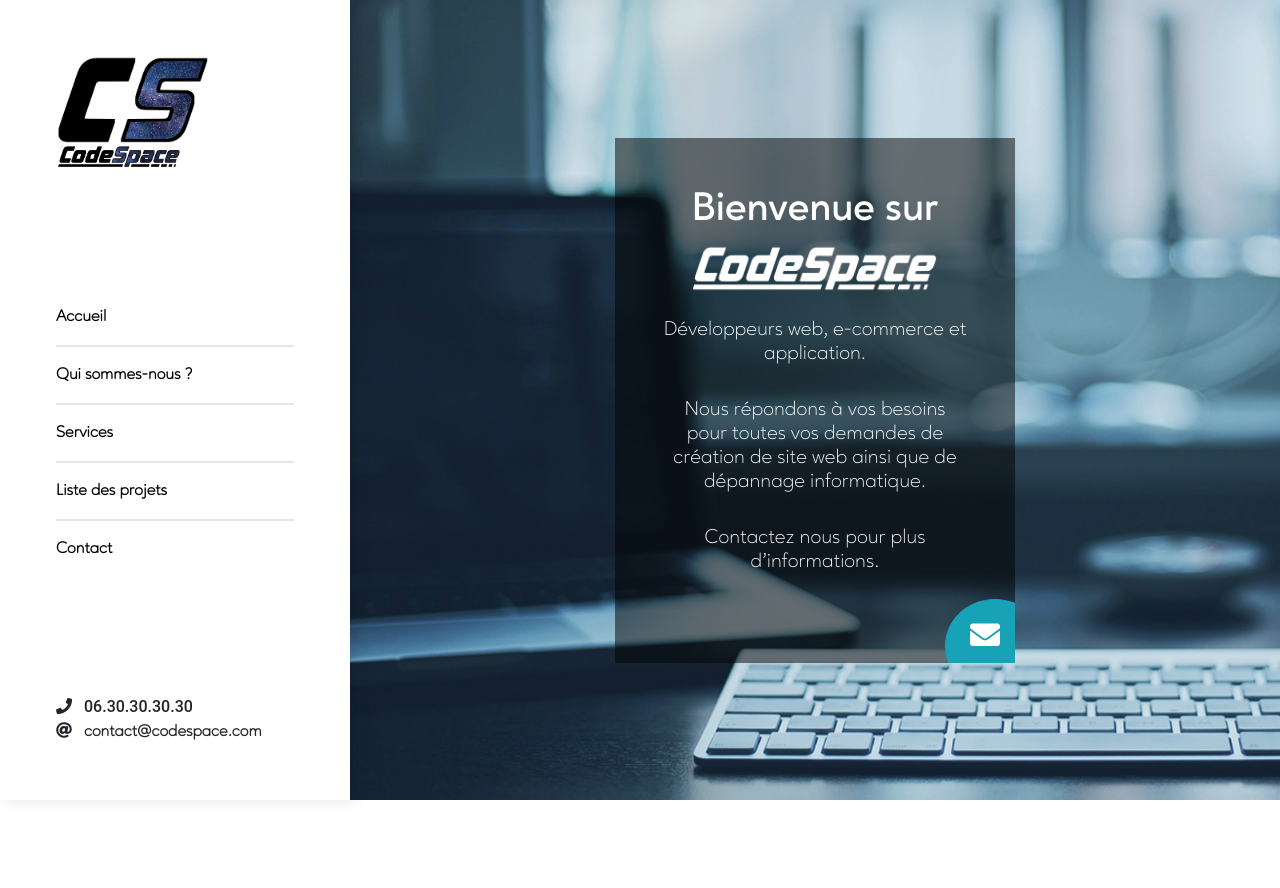
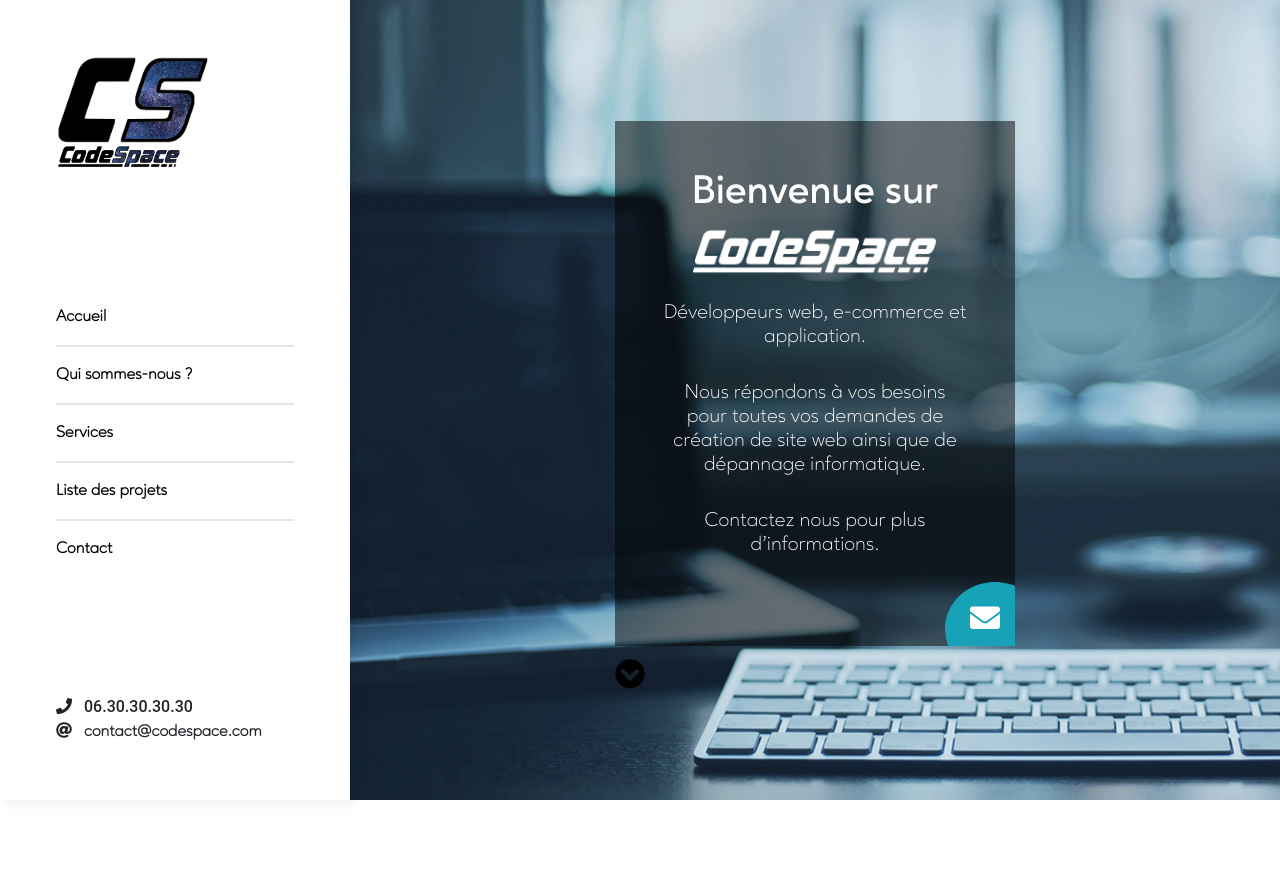
Before and after one commit to bologia/codespacesite, a PHP site: page / in a window 1280 px wide. Shown: the top 888 px of the page. Run offline with PHP 8.4, Linux system fonts and the light colour scheme; some libraries are stand-ins or nearby versions.

Commit message:
fleche animation

```diff
--- a/css/home.css
+++ b/css/home.css
@@ -46,12 +46,22 @@
 }
 
 .btn-home:hover #momo {
-    top: 28px;
+    top: 30px;
     left: 38px;
     -webkit-animation:spin .8s;
     -moz-animation:spin .8s;
     animation:spin .8s;
 }
-    @-moz-keyframes spin { 100% { -moz-transform: rotate(360deg); } }
-    @-webkit-keyframes spin { 100% { -webkit-transform: rotate(360deg); } }
-    @keyframes spin { 100% { -webkit-transform: rotate(360deg); transform:rotate(360deg); } }
+@-moz-keyframes spin { 100% { -moz-transform: rotate(360deg); } }
+@-webkit-keyframes spin { 100% { -webkit-transform: rotate(360deg); } }
+@keyframes spin { 100% { -webkit-transform: rotate(360deg); transform:rotate(360deg); } }
+
+.fa-chevron-circle-down {
+    font-size: 30px;
+    -webkit-animation:arrowhome 2s infinite;
+    -moz-animation:arrowhome 2s infinite;
+    animation:arrowhome 2s infinite;
+}
+@-moz-keyframes arrowhome { 0% { transform: translateY(0px); } 50% { transform: translateY(20px); } 100% { transform: translateY(0px); } }
+@-webkit-keyframes arrowhome { 0% { transform: translateY(0px); } 50% { transform: translateY(20px); } 100% { transform: translateY(0px); } }
+@keyframes arrowhome { 0% { transform: translateY(0px); } 50% { transform: translateY(15px); } 100% { transform: translateY(0px); } }
--- a/includes/home.php
+++ b/includes/home.php
@@ -1,4 +1,5 @@
 <div class="s1 d-flex justify-content-center align-items-center">
+    <div>
         <div class="card-home card rounded-0">
             <div class="card-body text-center p-5">
                 <h1>Bienvenue sur</h1>
@@ -9,4 +10,6 @@
             </div>
             <button type="button" class="btn btn-info btn-home"><i id="momo" class="fas fa-envelope"></i></button>
         </div>
+        <i type="button" class="fas fa-chevron-circle-down"></i>
     </div>
+</div>
```
Lines whose indentation alone changed are shown as unchanged.
